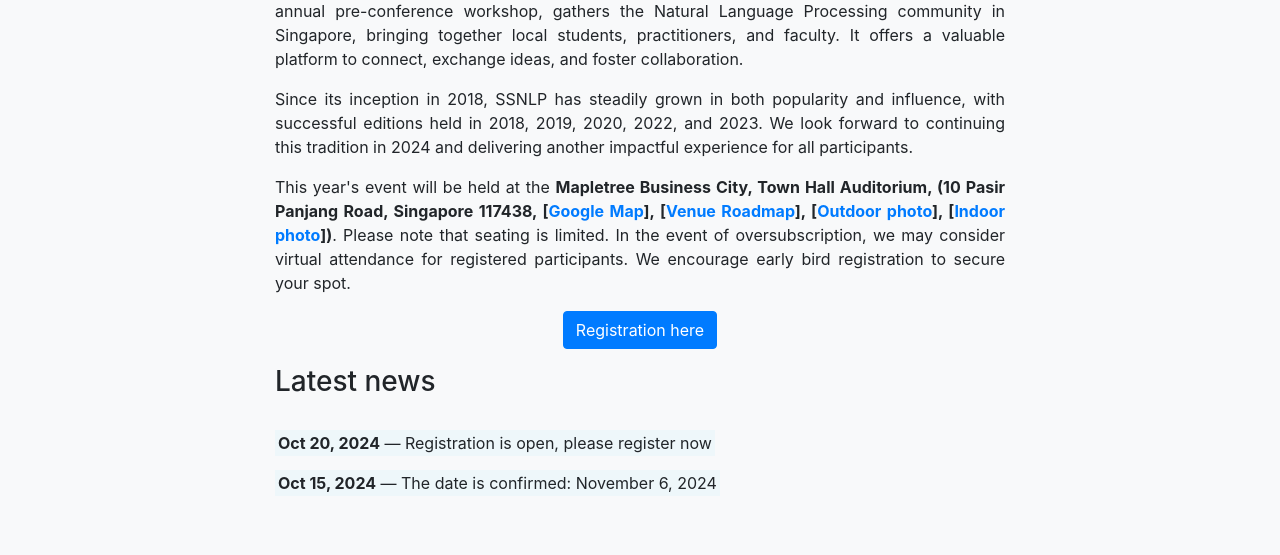
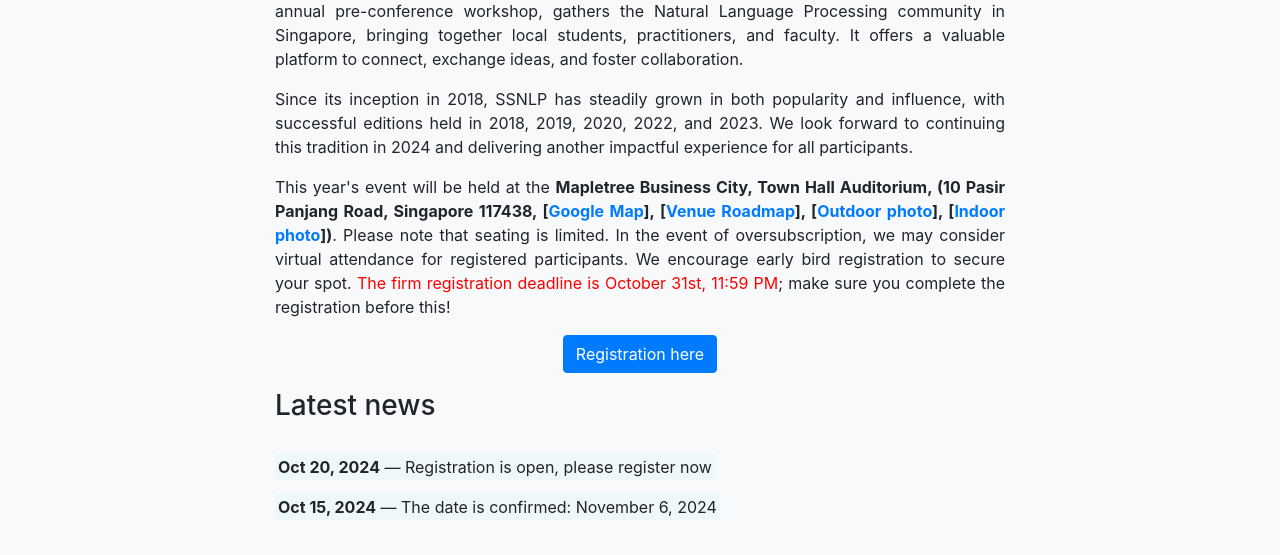
Before and after one commit to WING-NUS/SSNLP-2024, a website with bundled scripts: page index.html in a window 1280 px wide. Shown: the part 525-1080 px from the top of the page. Built offline with nearby package versions, Linux system fonts and the light colour scheme; files whose address does not match are found by name.

Commit message:
Update index.html

```diff
--- a/index.html
+++ b/index.html
@@ -171,6 +171,7 @@
                     [<a href="images/town-hall-1.jpg">Outdoor photo</a>], [<a href="images/town-hall-2.jpg">Indoor photo</a>])</b>.
 		    Please note that seating is limited. In the event of oversubscription, we may consider virtual attendance for registered participants.
 			We encourage early bird registration to secure your spot.
+			<font color="red">The firm registration deadline is October 31st, 11:59 PM</font>; make sure you complete the registration before this!
 			</p>
                 <center>
                   <p>
```
